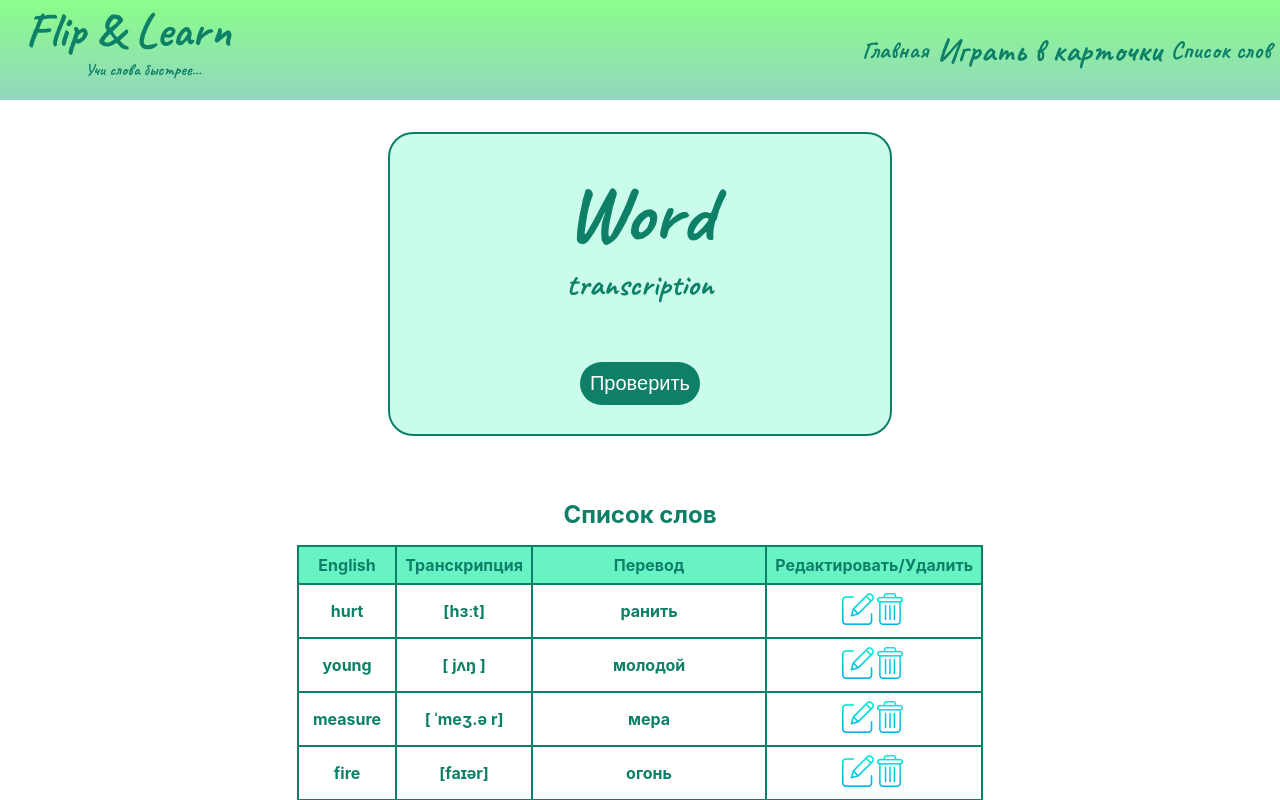
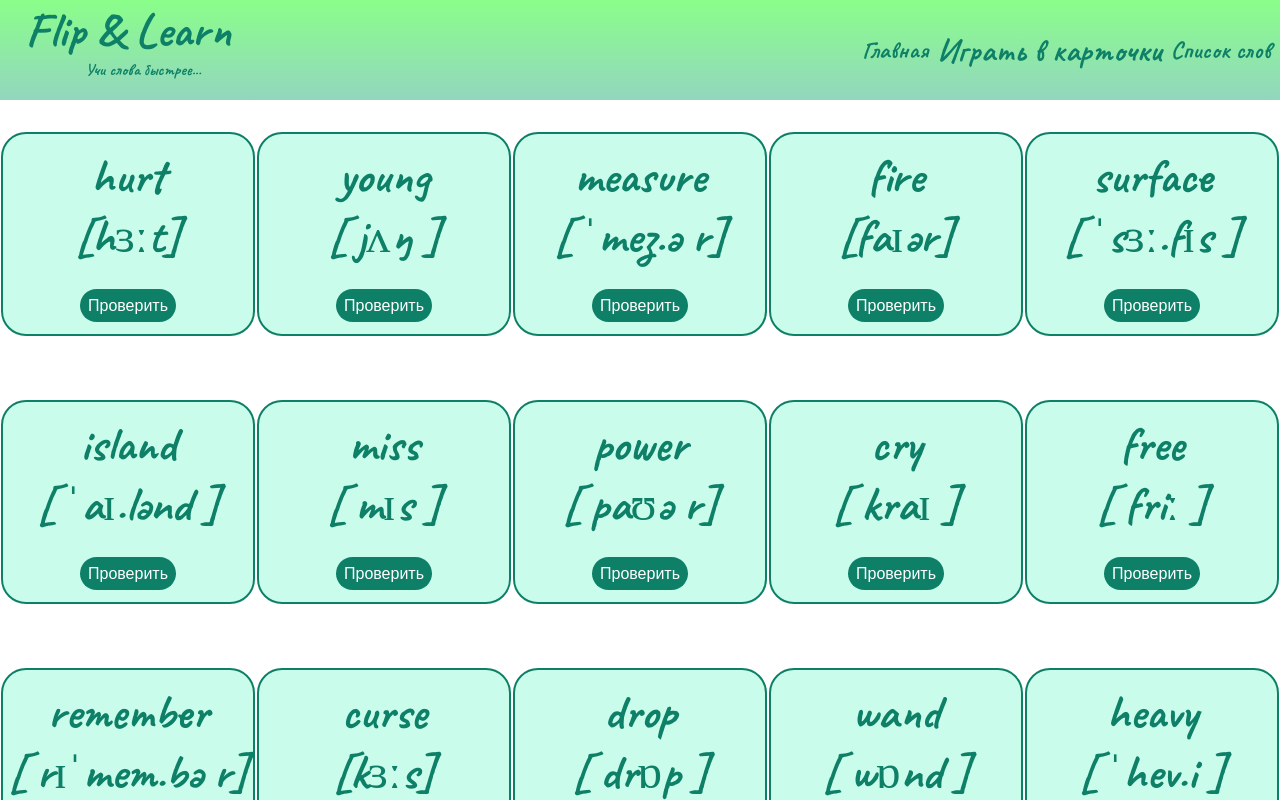
Before and after one commit to yanakin394/wordgame, a React (Create React App) app: page / in a window 1280 px wide. Shown: the top 800 px of the page. Built offline with nearby package versions, Linux system fonts and the light colour scheme.

Commit message:
card component shows all the cards

```diff
--- a/src/components/Card/Card.jsx
+++ b/src/components/Card/Card.jsx
@@ -1,14 +1,19 @@
+import wordsArr from '../data/words.json';
 import style from './Card.module.scss';
 
 function Card() {
     return (
-        <div className={style.card}>
-            <div className={style.card__word}>
-                <p className={style.card__word}>Word</p>
-                <p className={style.card__transcription}>transcription</p>
+
+        <div className={style.card}>{wordsArr.map((wordItem, index) => (
+            <div className={style.card__wrapper} key={index}>
+                <div className={style.card__word}>
+                    <p className={style.card__word}>{wordItem.english}</p>
+                    <p className={style.card__transcription}>{wordItem.transcription}</p>
+                </div>
+                <button className={style.card__button}>Проверить</button>
+                {/* <p className={style.card__translation}>{wordItem.russian}</p> */}
             </div>
-            <button className={style.card__button}>Проверить</button>
-            {/* <p className={style.card__translation}>Translation</p> */}
+            ))}
         </div>
     );
 }
--- a/src/components/Card/Card.module.scss
+++ b/src/components/Card/Card.module.scss
@@ -1,11 +1,15 @@
 @import '../../style/vars.scss';
 @import '../../style/templates.scss';
-
 .card{
+    display: flex;
+    flex-direction: row;
+    flex-wrap: wrap;
+}
+.card__wrapper{
     background-color: rgb(202, 252, 235);
     margin: 2rem auto;
-    width: 500px;
-    height: 300px;
+    width: 250px;
+    height: 200px;
     border: 2px solid $main-color;
     border-radius: 25px;
     display: flex;
@@ -17,7 +21,7 @@
 .card__translation{
     margin: 0;
     @include txt-style;
-    font-size: 5rem;
+    font-size: 3rem;
 }
 .card__word{
     display: flex;
@@ -28,11 +32,11 @@
 .card__transcription{
     margin: 0 auto;
     @include txt-style;
-    font-size: 2rem;
+    font-size: 3rem;
 }
 .card__button{
-    font-size: 1.25rem;
-    padding: 2%;
+    font-size: 1rem;
+    padding: 3%;
     color: white;
     background-color: $main-color;
     border-style: none;
```
